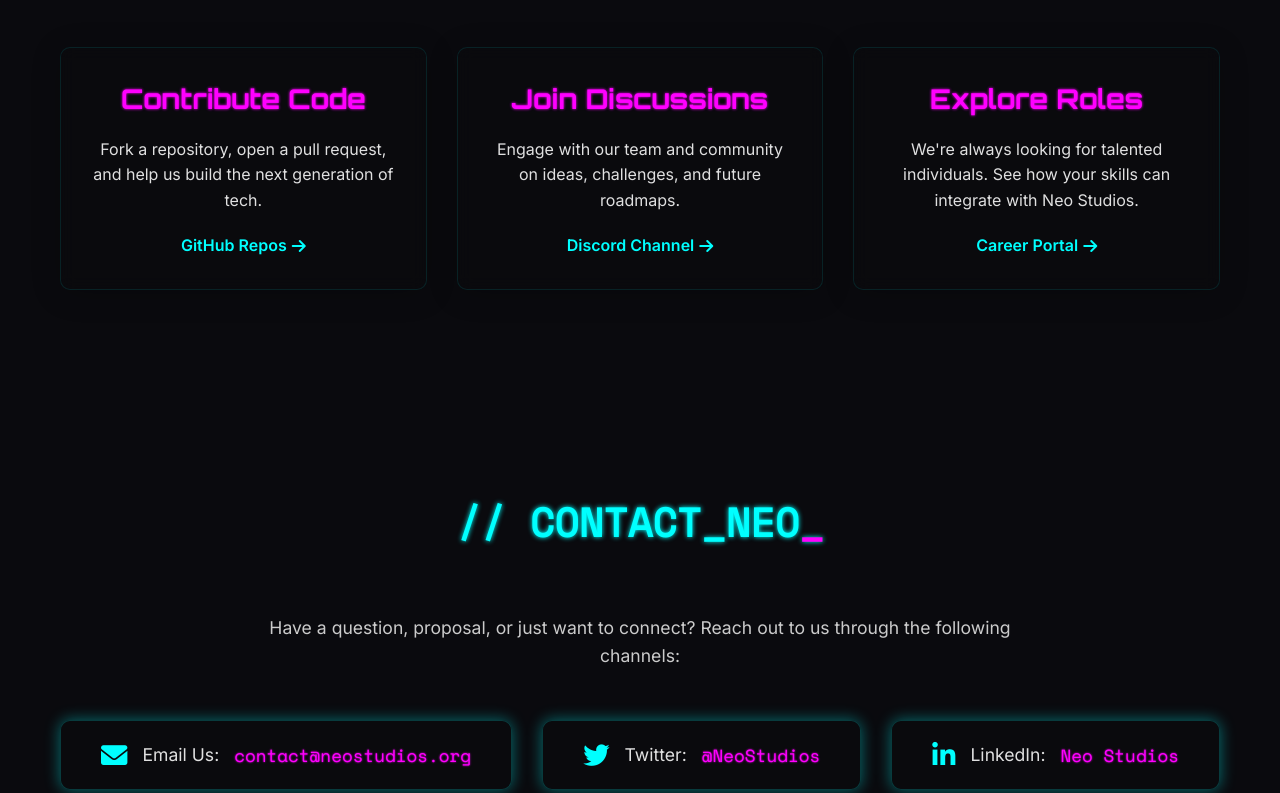
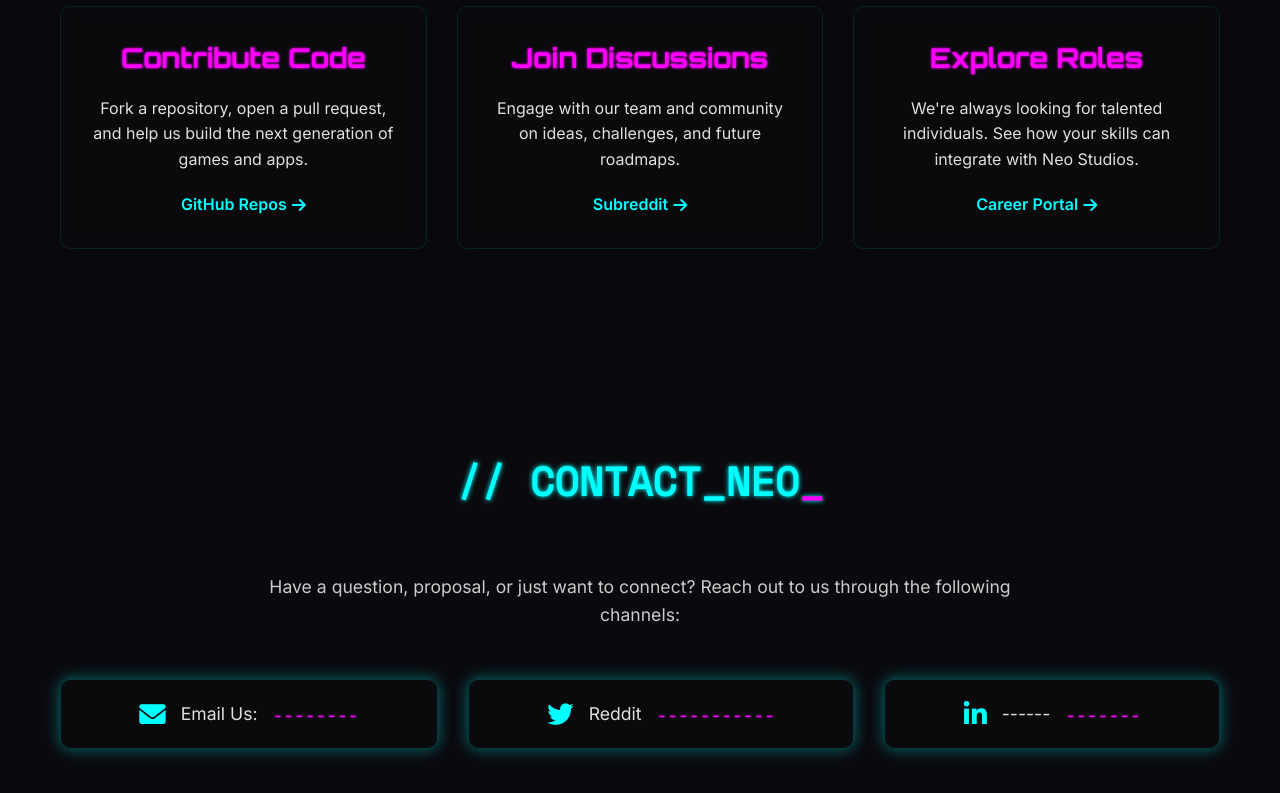
Before and after one commit to Neo-Studios/neo-studios.github.io, a plain HTML site: page index.html in a window 1280 px wide. Shown: the part 2357-3150 px from the top of the page. Drawn offline with nearby package versions, Linux system fonts and the light colour scheme.

Commit message:
Update index.html

```diff
--- a/index.html
+++ b/index.html
@@ -614,13 +614,13 @@
                 <div class="project-grid">
                     <!-- Project Card 1 -->
                     <div class="project-card glow-card glassmorphism">
-                        <h3 class="project-title">Undercooked: The Game</h3>
+                        <h3 class="project-title">Rusty Coder</h3>
                         <p class="project-description">Our first game, coded by <a href="https://github.com/EthanCoderPenguin2012"><strong>Ethan</strong></a>, coded in Rust. More info coming soon... </p>
                         <div class="project-meta">
-                            <span>Status: <span class="status-concept">In Development</span></span>
+                            <span>Status: <span class="status-concept">Being Designed...</span></span>
                             <span>Tech: <span class="tech-stack">Rust</span></span>
                         </div>
-                        <a href="https://github.com/NeoStudios/Undercooked-Game" target="_blank" class="project-link">View Repository <i class="fas fa-arrow-right"></i></a>
+                        <a href="https://github.com/NeoStudios/Rusty" target="_blank" class="project-link">View Repository <i class="fas fa-arrow-right"></i></a>
                     </div>
                     <!-- Project Card 2 -->
                     <div class="project-card glow-card glassmorphism">
@@ -658,13 +658,13 @@
                 <div class="community-grid">
                     <div class="community-item glow-card glassmorphism">
                         <h3>Contribute Code</h3>
-                        <p>Fork a repository, open a pull request, and help us build the next generation of tech.</p>
+                        <p>Fork a repository, open a pull request, and help us build the next generation of games and apps.</p>
                         <a href="https://github.com/NeoStudios" target="_blank" class="community-link">GitHub Repos <i class="fas fa-arrow-right"></i></a>
                     </div>
                     <div class="community-item glow-card glassmorphism">
                         <h3>Join Discussions</h3>
                         <p>Engage with our team and community on ideas, challenges, and future roadmaps.</p>
-                        <a href="#" class="community-link">Discord Channel <i class="fas fa-arrow-right"></i></a>
+                        <a href="#" class="community-link">Subreddit <i class="fas fa-arrow-right"></i></a>
                         <!-- Replace with actual Discord link -->
                     </div>
                     <div class="community-item glow-card glassmorphism">
@@ -684,13 +684,13 @@
                 <p class="section-description">Have a question, proposal, or just want to connect? Reach out to us through the following channels:</p>
                 <div class="contact-methods">
                     <a href="mailto:contact@neostudios.org" class="contact-item glow-card">
-                        <i class="fas fa-envelope fa-icon"></i> Email Us: <span class="contact-detail">contact@neostudios.org</span>
+                        <i class="fas fa-envelope fa-icon"></i> Email Us: <span class="contact-detail">--------</span>
                     </a>
                     <a href="https://twitter.com/NeoStudios" target="_blank" class="contact-item glow-card">
-                        <i class="fab fa-twitter fa-icon"></i> Twitter: <span class="contact-detail">@NeoStudios</span>
+                        <i class="fab fa-twitter fa-icon"></i> Reddit <span class="contact-detail">-----------</span>
                     </a>
                     <a href="https://linkedin.com/company/neostudios" target="_blank" class="contact-item glow-card">
-                        <i class="fab fa-linkedin-in fa-icon"></i> LinkedIn: <span class="contact-detail">Neo Studios</span>
+                        <i class="fab fa-linkedin-in fa-icon"></i> ------ <span class="contact-detail">-------</span>
                     </a>
                 </div>
             </div>
```
